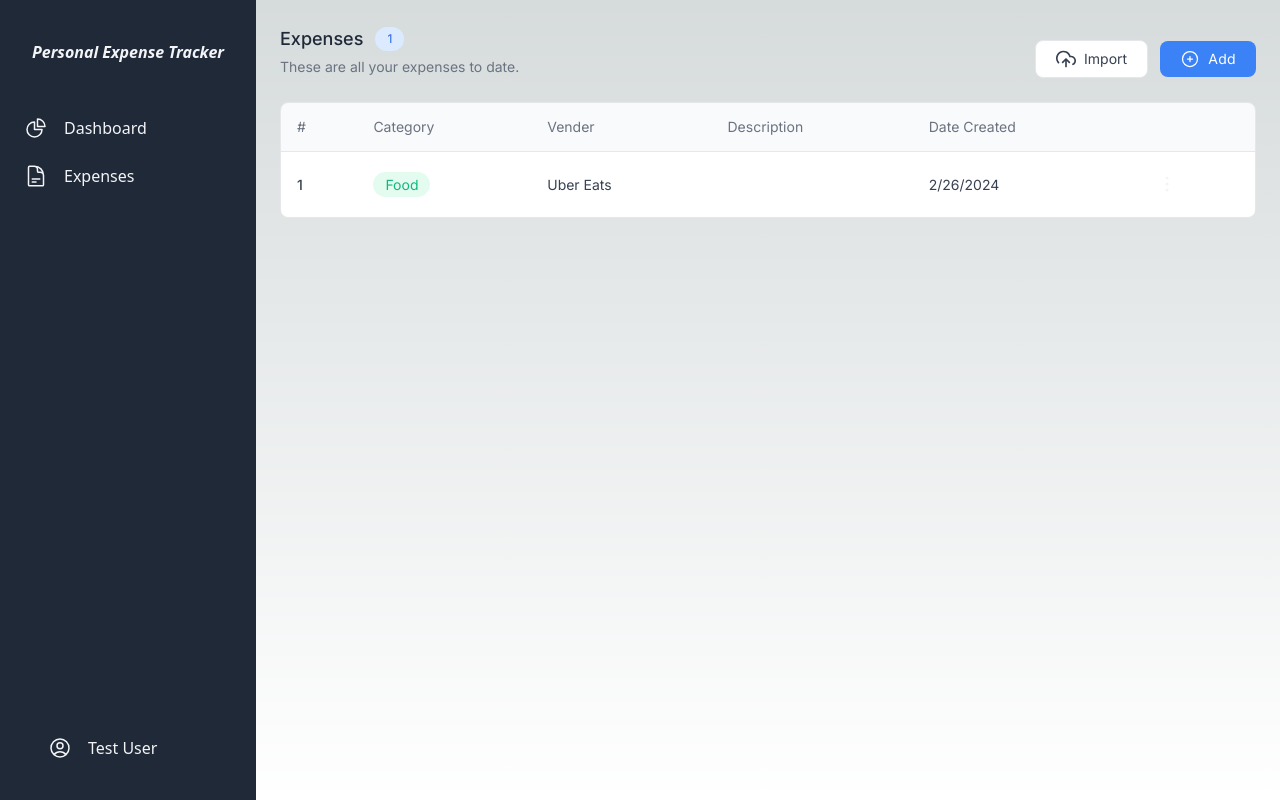
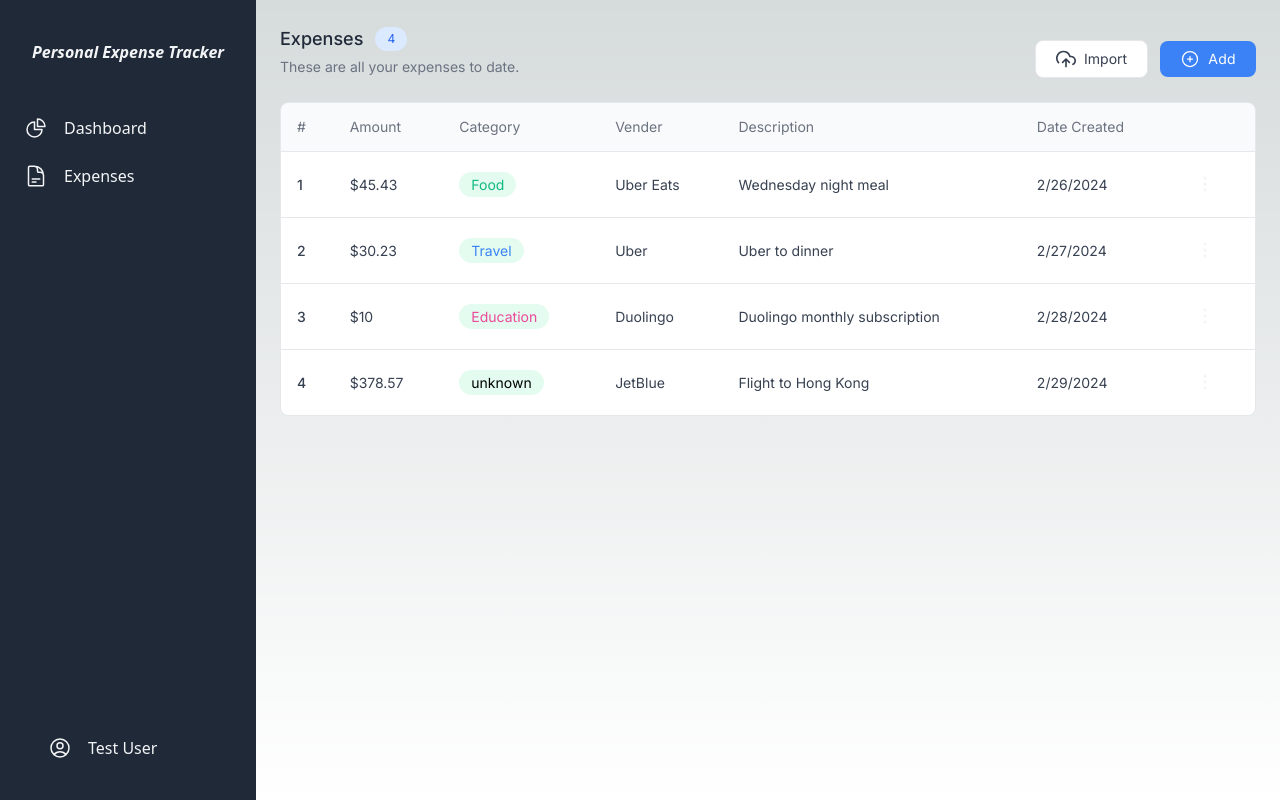
Before and after one commit to iveyner95/personal-expense-tracker, a Next.js app: page /expenses in a window 1280 px wide. Built offline with nearby package versions, Linux system fonts and the light colour scheme.

Commit message:
refactor: clean up table body rows

```diff
--- a/__fixtures__/expenses.json
+++ b/__fixtures__/expenses.json
@@ -3,9 +3,34 @@
     {
       "number": 1,
       "category": "Food",
+      "amount": 45.43,
       "vendor": "Uber Eats",
-      "description": "",
+      "description": "Wednesday night meal",
       "created": "2/26/2024"
+    },
+    {
+      "number": 2,
+      "category": "Travel",
+      "amount": 30.23,
+      "vendor": "Uber",
+      "description": "Uber to dinner",
+      "created": "2/27/2024"
+    },
+    {
+      "number": 3,
+      "category": "Education",
+      "amount": 10.00,
+      "vendor": "Duolingo",
+      "description": "Duolingo monthly subscription",
+      "created": "2/28/2024"
+    },
+    {
+      "number": 4,
+      "category": "unknown",
+      "amount": 378.57,
+      "vendor": "JetBlue",
+      "description": "Flight to Hong Kong",
+      "created": "2/29/2024"
     }
   ]
 }
--- /dev/null
+++ b/app/expenses/CategoryChip.tsx
@@ -0,0 +1,22 @@
+import React from "react"
+import { Expense } from "../types"
+
+interface CategoryChipProps {
+  expense: Expense
+}
+
+export const CategoryChip = ({ expense }: CategoryChipProps) => {
+  const textColor = CategoryToTextColorMap[expense.category] || 'text-grey-500'
+
+  return (
+    <div className={`inline px-3 py-1 text-sm font-normal rounded-full ${textColor} gap-x-2 bg-emerald-100/60 dark:bg-gray-800`}>
+      {expense.category}
+    </div>
+  )
+}
+
+const CategoryToTextColorMap: Partial<Record<string, string>> = {
+  "Food": "text-emerald-500",
+  "Travel": "text-blue-500",
+  "Education": "text-pink-500"
+}
--- a/app/expenses/ExpensesTableBodyRow.tsx
+++ b/app/expenses/ExpensesTableBodyRow.tsx
@@ -1,5 +1,7 @@
 import React from "react";
 import { Expense } from "../types";
+import { CategoryChip } from "./CategoryChip";
+import { MoreOptions } from "./MoreOptions";
 
 interface ExpensesTableBodyRowProps {
   expense: Expense;
@@ -14,11 +16,14 @@ export const ExpensesTableBodyRow = ({ expense }: ExpensesTableBodyRowProps) =>
         </div>
       </td>
 
+      <td className="px-4 py-4 text-sm whitespace-nowrap">
+        <div className="flex items-center text-gray-700 dark:text-gray-200">
+          ${expense.amount}
+        </div>
+      </td>
+
       <td className="p-4 text-sm font-medium whitespace-nowrap">
-        {/* TODO: add dynamic text color by category name */}
-        <div className="inline px-3 py-1 text-sm font-normal rounded-full text-emerald-500 gap-x-2 bg-emerald-100/60 dark:bg-gray-800">
-          {expense.category}
-        </div>
+        <CategoryChip expense={expense} />
       </td>
 
       <td className="px-4 py-4 text-sm whitespace-nowrap">
@@ -41,23 +46,7 @@ export const ExpensesTableBodyRow = ({ expense }: ExpensesTableBodyRowProps) =>
         </div>
       </td>
 
-      <MoreOptionsButton />
+      <MoreOptions />
     </tr>
   )
 }
-
-/**
- * This button is a stub for potential future content
- * like a menu to select options like delete & edit
- */
-const MoreOptionsButton = () => {
-  return (
-    <td className="px-4 py-4 text-sm whitespace-nowrap">
-      <button className="px-1 py-1 text-gray-100 transition-colors duration-200 rounded-lg dark:text-gray-300">
-        <svg xmlns="http://www.w3.org/2000/svg" fill="none" viewBox="0 0 24 24" strokeWidth="1.5" stroke="currentColor" className="w-6 h-6">
-          <path strokeLinecap="round" strokeLinejoin="round" d="M12 6.75a.75.75 0 110-1.5.75.75 0 010 1.5zM12 12.75a.75.75 0 110-1.5.75.75 0 010 1.5zM12 18.75a.75.75 0 110-1.5.75.75 0 010 1.5z" />
-        </svg>
-      </button>
-    </td>
-  )
-}
--- a/app/expenses/ExpensesTableHeader.tsx
+++ b/app/expenses/ExpensesTableHeader.tsx
@@ -9,6 +9,12 @@ export
           <th scope="col" className="py-3.5 px-4 text-sm font-normal text-left rtl:text-right text-gray-500 dark:text-gray-400">
             <button className="flex items-center gap-x-3 focus:outline-none">
               #
+            </button>
+          </th>
+
+          <th scope="col" className="py-3.5 px-4 text-sm font-normal text-left rtl:text-right text-gray-500 dark:text-gray-400">
+            <button className="flex items-center gap-x-3 focus:outline-none">
+              Amount
             </button>
           </th>
 
--- /dev/null
+++ b/app/expenses/MoreOptions.tsx
@@ -0,0 +1,17 @@
+import React from "react"
+
+/**
+* This button is a stub for potential future content
+* like a menu to select options like delete & edit
+*/
+export const MoreOptions = () => {
+  return (
+    <td className="px-4 py-4 text-sm whitespace-nowrap">
+      <button className="px-1 py-1 text-gray-100 transition-colors duration-200 rounded-lg dark:text-gray-300">
+        <svg xmlns="http://www.w3.org/2000/svg" fill="none" viewBox="0 0 24 24" strokeWidth="1.5" stroke="currentColor" className="w-6 h-6">
+          <path strokeLinecap="round" strokeLinejoin="round" d="M12 6.75a.75.75 0 110-1.5.75.75 0 010 1.5zM12 12.75a.75.75 0 110-1.5.75.75 0 010 1.5zM12 18.75a.75.75 0 110-1.5.75.75 0 010 1.5z" />
+        </svg>
+      </button>
+    </td>
+  )
+}
--- a/app/types.ts
+++ b/app/types.ts
@@ -1,5 +1,6 @@
 export interface Expense {
   number: number;
+  amount: number;
   category: string;
   vendor: string;
   description: string;
```
